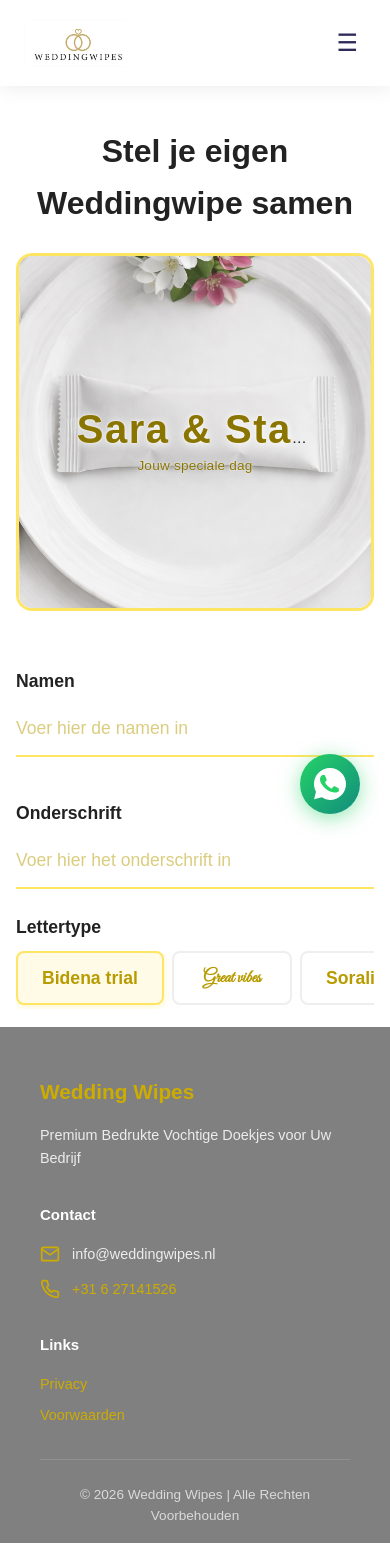
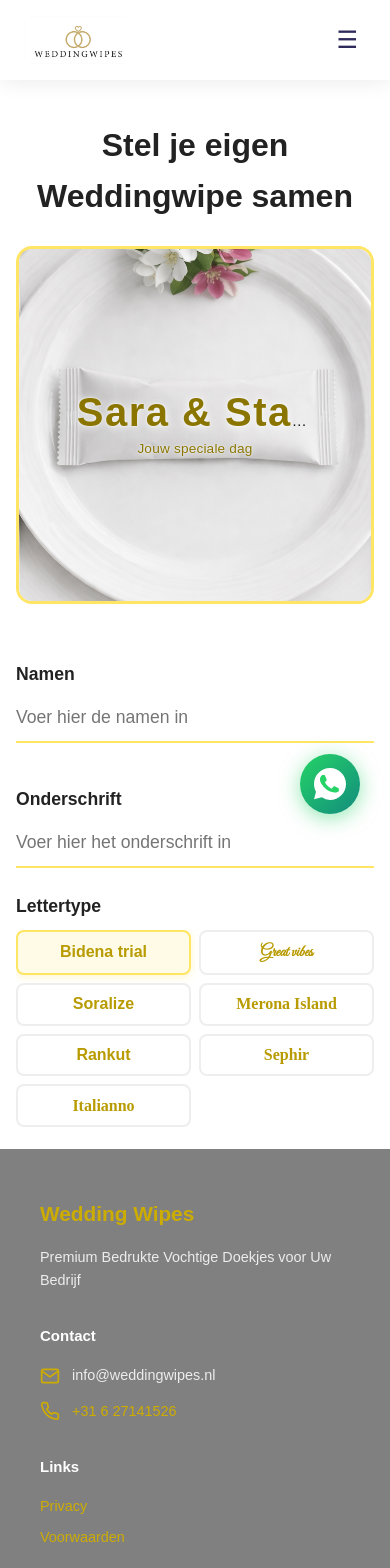
Before and after one commit to EminUykusuz/WeddingWipes, a Next.js app: page /configurator in a window 390 px wide. Shown: the top 1568 px of the page. Before the commit the page ends 1543 px from the top, so only its background shows below. Built offline with nearby package versions, Linux system fonts and the light colour scheme; a web font is replaced by a local one.

Commit message:
Fix Tailwind CSS configuration and improve CustomizationSection responsive design

```diff
--- a/src/app/configurator/page.tsx
+++ b/src/app/configurator/page.tsx
@@ -127,24 +127,26 @@ export default function Configurator() {
                 background: '#fff',
                 marginBottom: 24,
                 position: 'relative',
-                aspectRatio: '4/3',
                 minHeight: 220,
                 boxSizing: 'border-box',
                 transition: 'max-width 0.3s, min-height 0.3s',
+                display: 'flex',
+                alignItems: 'center',
+                justifyContent: 'center',
               }}
               className="ww-mockup-container"
             >
               <img
                 src="/Emptywipe.png"
                 alt="Lege Weddingwipe op bord"
-                style={{ width: '100%', display: 'block', objectFit: 'cover', maxHeight: 420, transform: 'scale(1.5)' }}
+                style={{ width: '100%', height: '100%', display: 'block', objectFit: 'contain', transform: 'scale(1.5)' }}
               />
               {/* Overlayed text */}
               <div
                 style={{
                   position: 'absolute',
                   left: 0,
-                  top: '53%',
+                  top: '50%',
                   width: '100%',
                   display: 'flex',
                   flexDirection: 'column',
@@ -254,10 +256,10 @@ export default function Configurator() {
                 <label style={{ fontWeight: 700, color: '#222', fontSize: '1.1rem', marginBottom: 10, display: 'block' }}>Lettertype</label>
                 <div
                   style={{
-                    display: 'flex',
-                    gap: 12,
+                    display: 'grid',
+                    gridTemplateColumns: 'repeat(auto-fit, minmax(130px, 1fr))',
+                    gap: 10,
                     marginBottom: 18,
-                    flexWrap: 'wrap',
                   }}
                   className="ww-font-slider"
                 >
@@ -267,19 +269,21 @@ export default function Configurator() {
                       type="button"
                       onClick={() => setFont(opt.value)}
                       style={{
-                        padding: '0.7rem 1.5rem',
+                        padding: '0.65rem 1rem',
                         border: font === opt.value ? '2px solid #ffe564' : '2px solid #eee',
                         background: font === opt.value ? '#fffbe6' : '#fff',
                         borderRadius: 8,
                         fontWeight: 700,
                         fontFamily: opt.value,
-                        fontSize: '1.1rem',
+                        fontSize: '1rem',
                         color: '#b89b00',
                         cursor: 'pointer',
                         boxShadow: font === opt.value ? '0 2px 8px #ffe56455' : 'none',
                         transition: 'all 0.2s',
-                        minWidth: 120,
-                        flex: '0 0 auto',
+                        textAlign: 'center',
+                        whiteSpace: 'nowrap',
+                        overflow: 'hidden',
+                        textOverflow: 'ellipsis',
                       }}
                     >
                       {opt.label}
--- a/src/app/globals.css
+++ b/src/app/globals.css
@@ -18,7 +18,8 @@
   --color-green: #a3c44c;
 }
 
-@import "tailwindcss/preflight";
+@tailwind base;
+@tailwind components;
 @tailwind utilities;
 
 * {
```
Also changed, not shown: src/components/CustomizationSection.tsx (line endings or trailing spaces), 1 other file (tests, documents, lock files or other folders).
